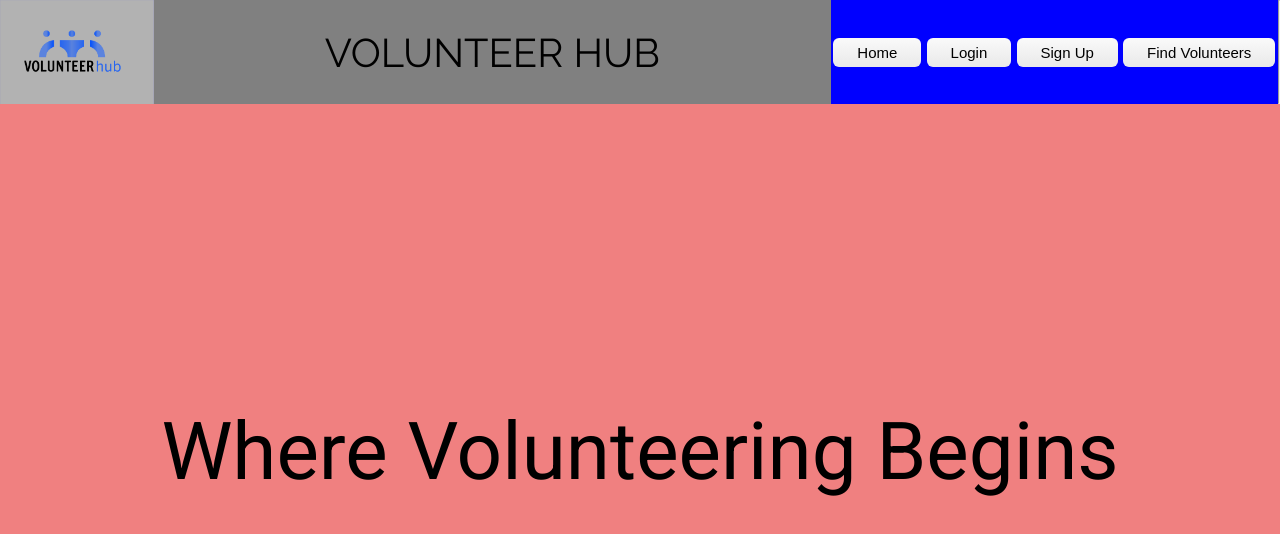
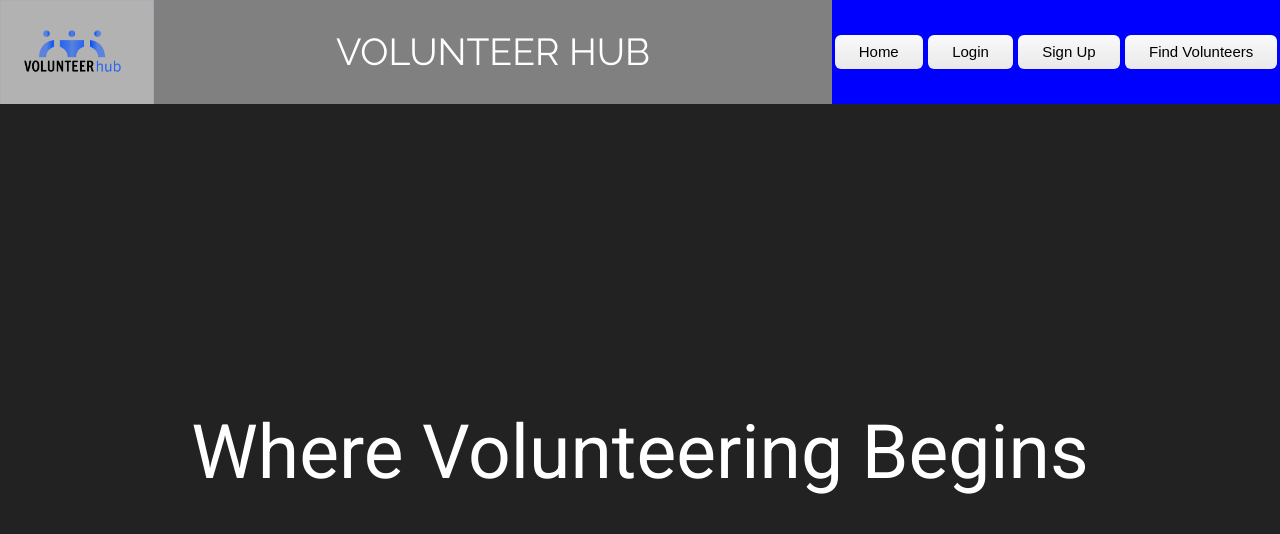
Before and after one commit to bethel-school-of-technology/the-volunteer-hub-frontend, an Angular app: page /home in a window 1280 px wide. Shown: the top 534 px of the page. Built offline with nearby package versions, Linux system fonts and the light colour scheme.

Commit message:
Bootstrap implemented
Background is changed to primary so we can always verify bootstrap is working properly

```diff
--- a/src/app/Components/homepage/homepage.component.css
+++ b/src/app/Components/homepage/homepage.component.css
@@ -61,7 +61,6 @@
 .introBody {
     width: auto;
     height: 87vh;
-    background-color: lightcoral;
     display: flex;
     justify-content: center;
     align-items: center;
--- a/src/app/app.component.html
+++ b/src/app/app.component.html
@@ -3,16 +3,18 @@
 Hannah, I'm not sure if you need that dataPath thing, so i'm commenting it out for now
 
 <div class="title">
+<!-- <div class="title">
   <app-sign-up-component></app-sign-up-component>
   <app-homepage></app-homepage>
   <div style="text-align:center">
     <div>
         <app-posts
           [dataPath]="staticPath">
+           [dataPath]="staticPath">
         </app-posts>
     </div>
   </div>
- </div> -->
+ </div>  -->
 
 
 <router-outlet></router-outlet>
--- a/src/index.html
+++ b/src/index.html
@@ -5,6 +5,7 @@
   <title>VolunteerHub</title>
   <base href="/">
   <meta name="viewport" content="width=device-width, initial-scale=1">
+  <link href="https://stackpath.bootstrapcdn.com/bootswatch/4.4.1/darkly/bootstrap.min.css" rel="stylesheet" integrity="sha384-rCA2D+D9QXuP2TomtQwd+uP50EHjpafN+wruul0sXZzX/Da7Txn4tB9aLMZV4DZm" crossorigin="anonymous">
   <link rel="icon" type="image/x-icon" href="favicon.ico">
   <link href="https://fonts.googleapis.com/css?family=Roboto:300,400,500&display=swap" rel="stylesheet">
   <link href="https://fonts.googleapis.com/icon?family=Material+Icons" rel="stylesheet">
```
